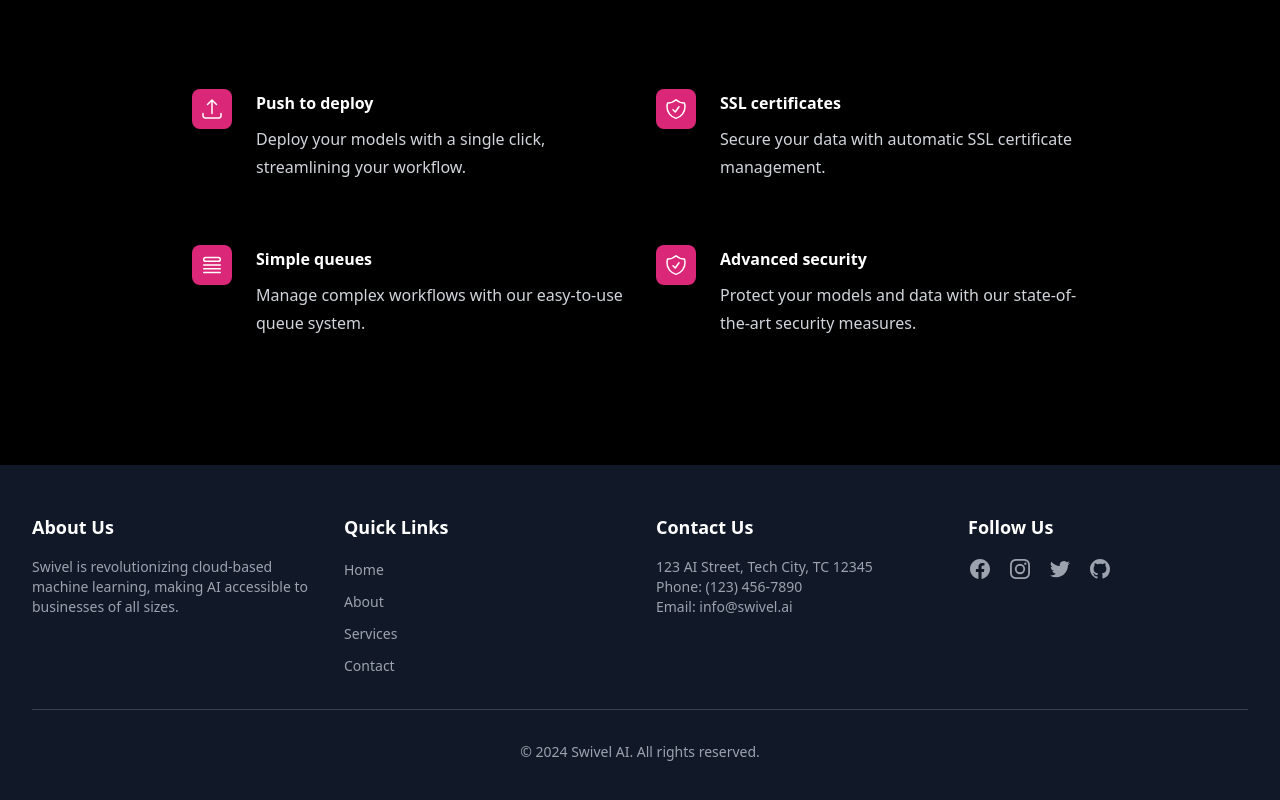
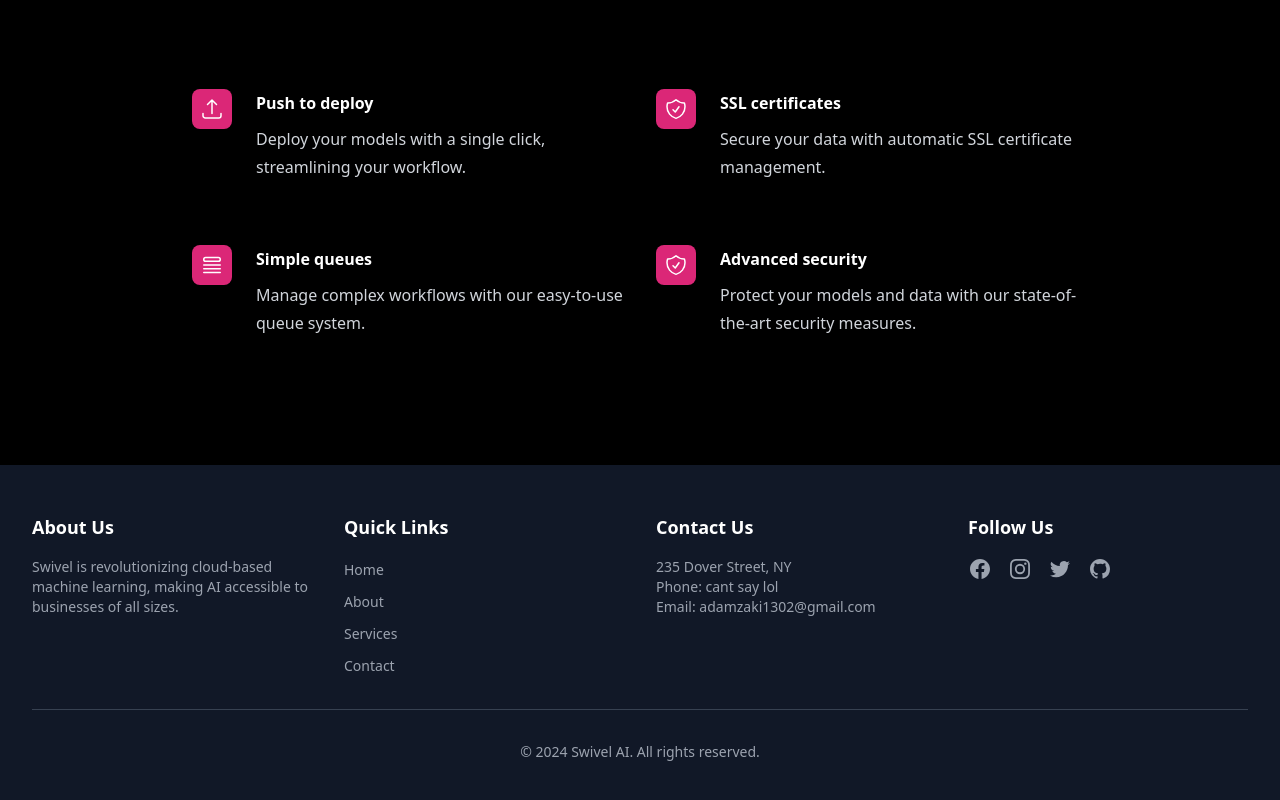
Before and after one commit to adam-php/Swivel-sveltekit, a SvelteKit app: page / in a window 1280 px wide. Shown: the part 1099-1899 px from the top of the page. Built offline with nearby package versions, Linux system fonts and the light colour scheme.

Commit message:
Update +page.svelte

```diff
--- a/src/routes/+page.svelte
+++ b/src/routes/+page.svelte
@@ -282,9 +282,9 @@
         </div>
         <div>
           <h3 class="text-lg font-semibold mb-4">Contact Us</h3>
-          <p class="text-sm text-gray-400">123 AI Street, Tech City, TC 12345</p>
-          <p class="text-sm text-gray-400">Phone: (123) 456-7890</p>
-          <p class="text-sm text-gray-400">Email: info@swivel.ai</p>
+          <p class="text-sm text-gray-400">235 Dover Street, NY</p>
+          <p class="text-sm text-gray-400">Phone: cant say lol</p>
+          <p class="text-sm text-gray-400">Email: adamzaki1302@gmail.com</p>
         </div>
         <div>
           <h3 class="text-lg font-semibold mb-4">Follow Us</h3>
```
